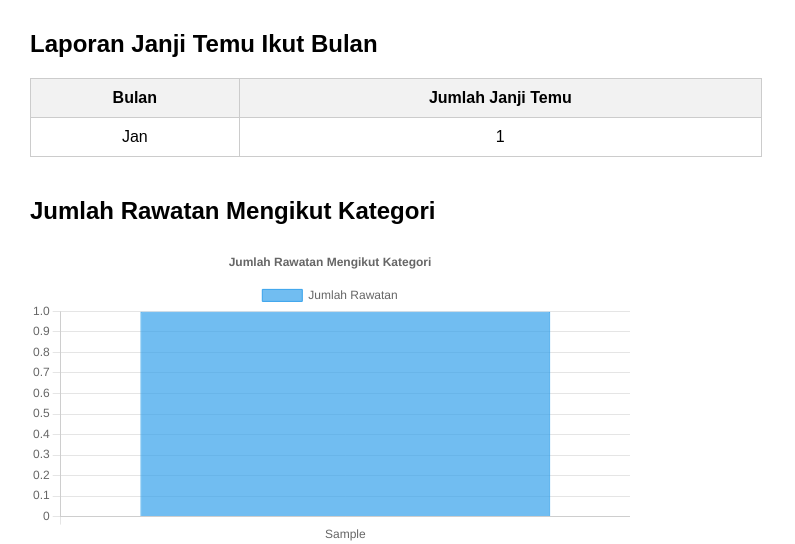
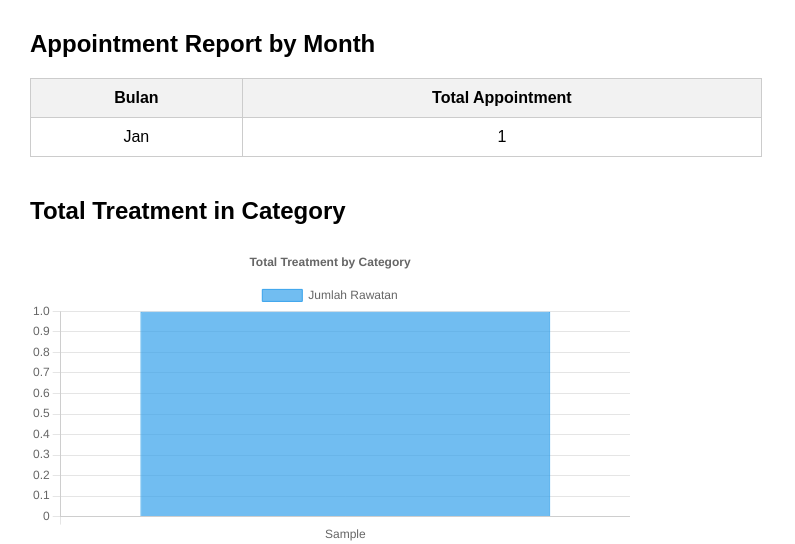
Before and after one commit to alifhiynn/Test-Toothease-, a PHP site: page /record.php in a window 1280 px wide. Shown: the top 544 px of the page, without its empty margins (0-795 px from the left). Run offline with PHP 8.4, Linux system fonts and the light colour scheme; tables that the repository leaves empty or names only in its code hold one stand-in row (values such as "Sample post").

Commit message:
tukar graph

```diff
--- a/record.php
+++ b/record.php
@@ -36,7 +36,7 @@ $conn->close();
 <html>
 <head>
     <meta charset="UTF-8">
-    <title>System Rec
+    <title>System Record - ToothEase</title>
 
 
     </title>
@@ -51,9 +51,9 @@ $conn->close();
 </head>
 <body>
 
-<h2>Laporan Janji Temu Ikut Bulan</h2>
+<h2>Appointment Report by Month</h2>
 <table>
-    <tr><th>Bulan</th><th>Jumlah Janji Temu</th></tr>
+    <tr><th>Bulan</th><th>Total Appointment</th></tr>
     <?php foreach ($appointmentData as $data): ?>
         <tr>
             <td><?= $data['month'] ?></td>
@@ -62,7 +62,7 @@ $conn->close();
     <?php endforeach; ?>
 </table>
 
-<h2>Jumlah Rawatan Mengikut Kategori</h2>
+<h2>Total Treatment in Category</h2>
 <div class="chart-container">
     <canvas id="categoryChart"></canvas>
 </div>
@@ -92,7 +92,7 @@ new Chart(catCtx, {
         plugins: {
             title: {
                 display: true,
-                text: 'Jumlah Rawatan Mengikut Kategori'
+                text: 'Total Treatment by Category'
             },
             legend: { display: true }
         },
```
